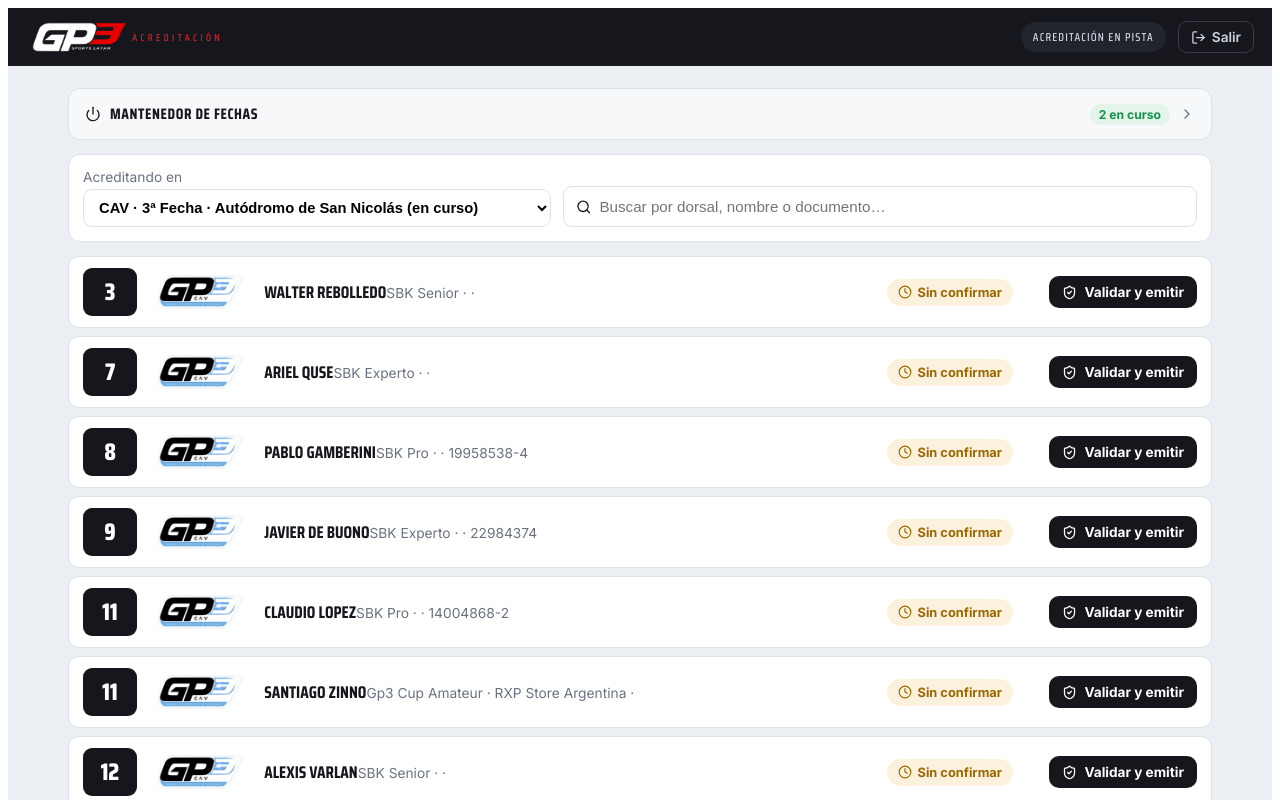
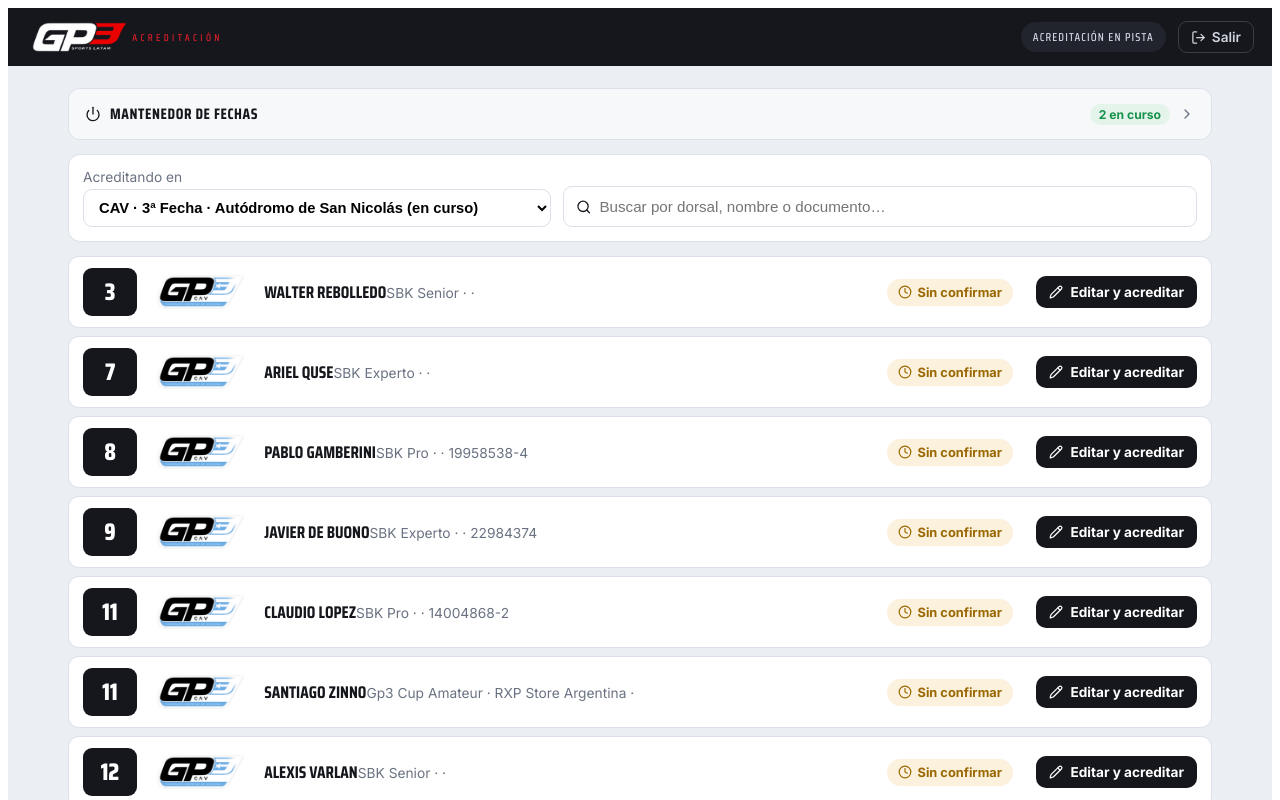
Before and after one commit to cortiz-maker/gp3-acreditacion, a React (Vite) app: page / in a window 1280 px wide. Both pictures are taken after a click on the button 254 px from the left and 484 px from the top of the page. Shown: the top 800 px of the page. Built offline with nearby package versions, Linux system fonts and the light colour scheme; no server answers; the database is empty.

Commit message:
Add files via upload

```diff
--- a/src/App.jsx
+++ b/src/App.jsx
@@ -6,6 +6,7 @@ import {
   AlertTriangle, Power, Map, Download,
 } from "lucide-react";
 import { supabase } from "./supabaseClient";
+
 /* ============================================================
    GP3 SPORTS · ACREDITACIÓN — v2
    Ficha CAMOD (solo lectura para el piloto, con rechazo)
@@ -454,7 +455,7 @@ function seed() {
   return { pilotos, resultados: R, acreditaciones: [], abonos: [], fechasEstado, acreditador: "Equipo GP3 Sports", v: 5 };
 }
 
-/* ---------- Persistencia ---------- */
+/* ---------- Persistencia (Supabase) ---------- */
 const DB_KEY = "gp3-acred-db-v5";
 const ADMIN_PIN = "2026";
 let MEM = null;
@@ -481,6 +482,7 @@ async function saveDB(db) {
     if (error) throw error;
   } catch (e) { console.error("saveDB", e); }
 }
+
 /* ---------- Helpers ---------- */
 function ultimoResultado(db, pilotoId) {
   const rs = db.resultados
@@ -560,7 +562,7 @@ function CampLogo({ campeonato, size = 40 }) {
 /* ---------------- Landing ---------------- */
 function Landing({ onPick }) {
   const lanes = [
-    { id: "acreditacion", icon: <ShieldCheck size={22} />, kicker: "Acreditación", title: "Gestiona tu acreditación", desc: "Paso 1: ingreso y validación de la información del piloto. Paso 2: inicia las fechas y emite los pases." },
+    { id: "acreditacion", icon: <ShieldCheck size={22} />, kicker: "Acreditación", title: "Acreditar pilotos", desc: "Flujo único: elige el piloto de la lista, edita su ficha, cobra o registra el abono y emite el pase para imprimir." },
     { id: "org", icon: <Users size={22} />, kicker: "Organización · Mantenedor", title: "Pilotos, calendario y ranking", desc: "Crea y edita los pilotos, gestiona el calendario y administra los puntajes y el ranking." },
   ];
   return (
@@ -938,13 +940,15 @@ function AcreditacionFlow({ db, persist }) {
   const guardarEdicion = (data) => {
     persist({ ...db, pilotos: db.pilotos.map((p) => (p.id === data.id ? { ...data, estadoFicha: "confirmada" } : p)) });
     setEditPiloto(null);
+    setCobrando({ ...data, estadoFicha: "confirmada" }); // Paso 2: cobro / abono
   };
 
   if (pase) return <PaseView {...pase} onBack={() => setPase(null)} />;
   if (editPiloto) return (
     <div className="panel">
-      <div className="panel-head"><h3>Corregir ficha · {nombreCompleto(editPiloto)}</h3><button className="btn-ghost" onClick={() => setEditPiloto(null)}><X size={14} /> Cancelar</button></div>
-      <div className="inline-warn"><AlertTriangle size={15} /> El piloto reportó un error. Corrige los datos y guarda para dejar la ficha lista para acreditar.</div>
+      <div className="panel-head"><h3>Paso 1 · Editar ficha · {nombreCompleto(editPiloto)}</h3><button className="btn-ghost" onClick={() => setEditPiloto(null)}><X size={14} /> Cancelar</button></div>
+      <div className="info-bar"><ClipboardCheck size={15} /> Revisa y completa los datos del piloto. Al guardar pasarás al cobro y luego a la emisión del pase.</div>
+      {editPiloto.estadoFicha === "rechazada" && <div className="inline-warn"><AlertTriangle size={15} /> El piloto reportó un error en su ficha — corrígelo antes de continuar.</div>}
       <StaffEditForm piloto={editPiloto} onSave={guardarEdicion} onCancel={() => setEditPiloto(null)} />
     </div>
   );
@@ -987,10 +991,9 @@ function AcreditacionFlow({ db, persist }) {
                   : <span className="state-chip warn"><Clock size={14} /> Sin confirmar</span>}
               </div>
               <div className="row-cta">
-                {a?.estado === "acreditado" ? <button className="btn-ghost" onClick={() => setPase({ reg: a, piloto: p, fecha })}><Printer size={15} /> Ver / imprimir pase</button>
-                  : reportado ? <button className="btn-outline sm" onClick={() => setEditPiloto(p)}><Pencil size={14} /> Revisar y corregir</button>
-                  : a?.estado === "pre-acreditado" ? <button className="btn-primary sm" onClick={() => setCobrando(p)}><Printer size={15} /> Emitir e imprimir pase</button>
-                  : <button className="btn-secondary sm" onClick={() => setCobrando(p)}><ShieldCheck size={15} /> Validar y emitir</button>}
+                {a?.estado === "acreditado"
+                  ? <><button className="btn-ghost" onClick={() => setPase({ reg: a, piloto: p, fecha })}><Printer size={15} /> Ver / imprimir pase</button><button className="btn-outline sm" onClick={() => setEditPiloto(p)}><Pencil size={14} /> Editar</button></>
+                  : <button className="btn-secondary sm" onClick={() => setEditPiloto(p)}><Pencil size={14} /> Editar y acreditar</button>}
               </div>
             </div>
           );
@@ -1040,7 +1043,7 @@ function StaffEditForm({ piloto, onSave, onCancel }) {
       <FichaFields data={f} edit onChange={campo} />
       <div className="panel-actions">
         <button className="btn-ghost" onClick={onCancel}><X size={14} /> Cancelar</button>
-        <button className="btn-primary" onClick={() => onSave(f)}><Save size={15} /> Guardar y dejar lista</button>
+        <button className="btn-primary" onClick={() => onSave(f)}><Save size={15} /> Guardar y continuar al cobro</button>
       </div>
     </>
   );
@@ -1089,7 +1092,7 @@ function CobroModal({ db, piloto, fecha, onClose, onConfirm }) {
     <div className="modal-back" onClick={onClose}>
       <div className="modal cobro" onClick={(e) => e.stopPropagation()}>
         <div className="cobro-head">
-          <div><b>{modo === "abono" ? "Abono de temporada" : "Cobro de la fecha"}</b><span className="muted small">{nombreCompleto(piloto)} · {fecha.n}</span></div>
+          <div><b>Paso 2 · {modo === "abono" ? "Abono de temporada" : "Cobro de la fecha"}</b><span className="muted small">{nombreCompleto(piloto)} · {fecha.n}</span></div>
           {multi
             ? <div className="moneda-sel"><span className="multi-badge">multimoneda</span>{monedas.map((mo) => <button key={mo} className={`mon ${moneda === mo ? "on" : ""}`} onClick={() => cambiarMoneda(mo)}>{mo}</button>)}</div>
             : <span className="moneda-fija">{moneda}{modo === "abono" ? " · anual" : ""}</span>}
--- /dev/null
+++ b/vite.config.js
@@ -0,0 +1,4 @@
+import { defineConfig } from "vite";
+import react from "@vitejs/plugin-react";
+
+export default defineConfig({ plugins: [react()] });
```
